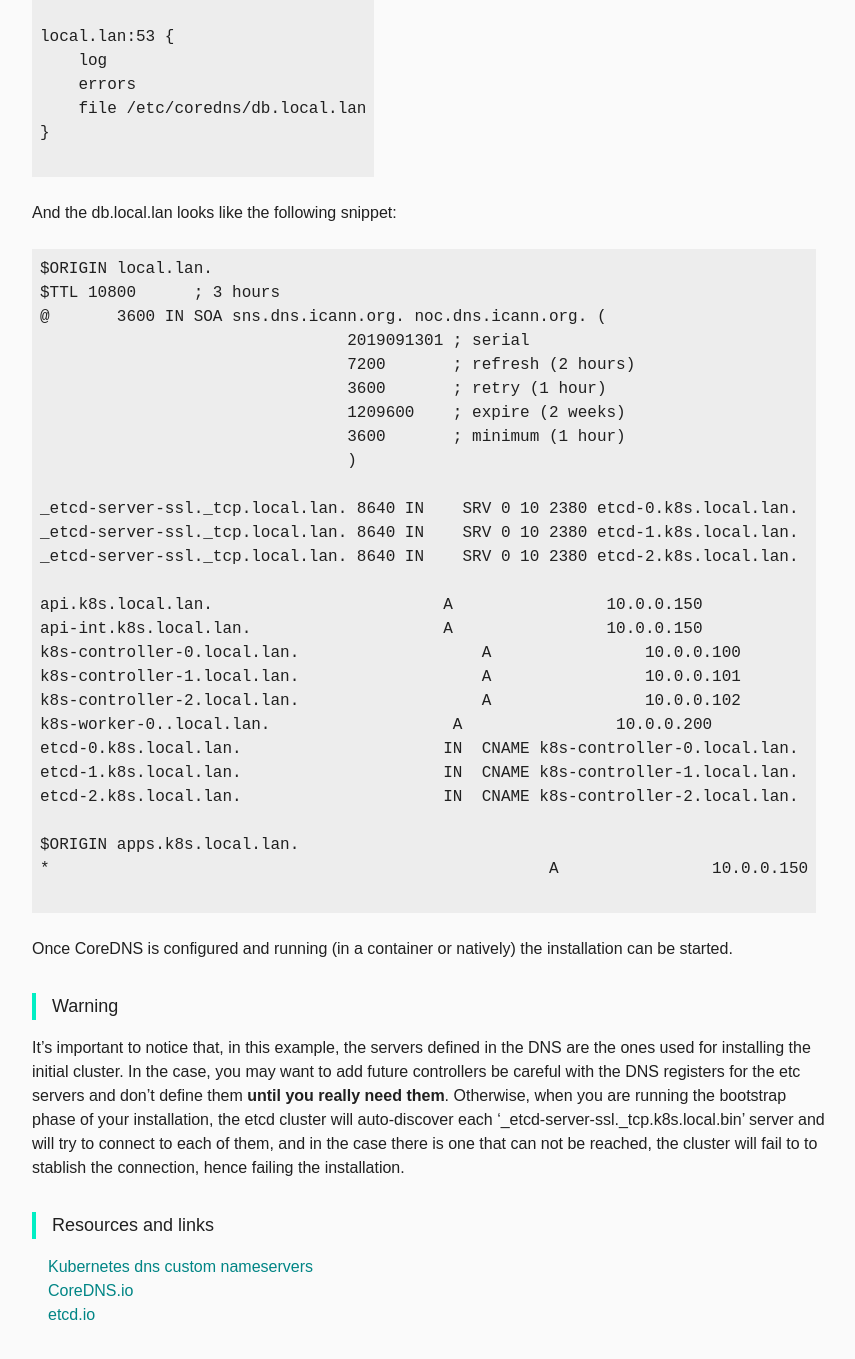
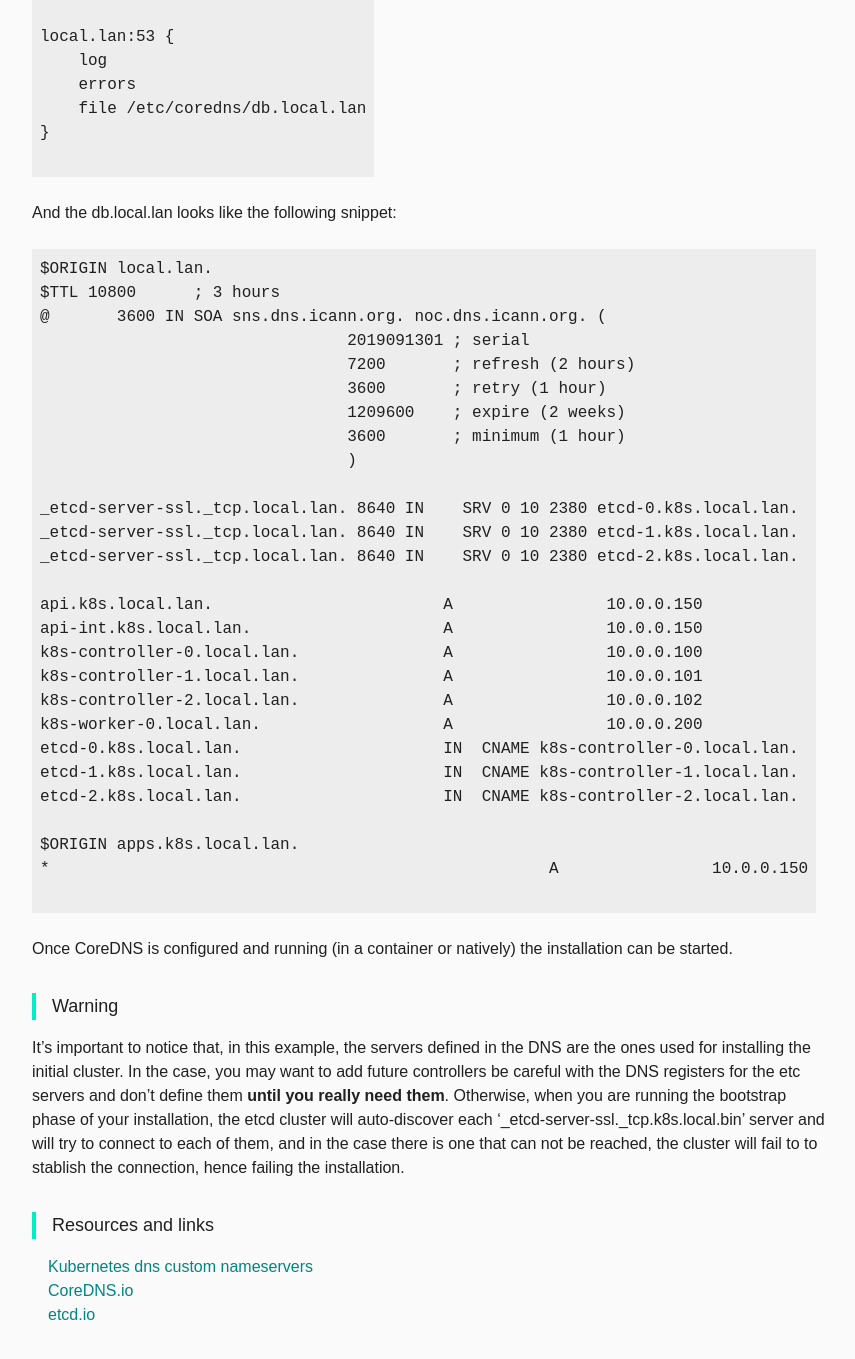
Before and after one commit to metal3-io/metal3-io.github.io, a Jekyll site: the page built from _posts/2019-09-13-dns-tips.md, in a window 1280 px wide and 1400 px high, scrolled down 1560 px. Shown: the top 1359 px of the window, without its empty margins (34-889 px from the left). Built offline with Jekyll 4.4.1, drawn with Linux system fonts in a browser that asks for light colours; our own code applies the rules of GitHub Pages for plain Markdown files.

Commit message:
another naming fix
Signed-off-by: Pedro Ibáñez <pedro@redhat.com>

```diff
--- a/_posts/2019-09-13-dns-tips.md
+++ b/_posts/2019-09-13-dns-tips.md
@@ -69,10 +69,10 @@ _etcd-server-ssl._tcp.local.lan. 8640 IN    SRV 0 10 2380 etcd-2.k8s.local.lan.
 
 api.k8s.local.lan.                        A                10.0.0.150
 api-int.k8s.local.lan.                    A                10.0.0.150
-k8s-controller-0.local.lan.                   A                10.0.0.100
-k8s-controller-1.local.lan.                   A                10.0.0.101
-k8s-controller-2.local.lan.                   A                10.0.0.102
-k8s-worker-0..local.lan.                   A                10.0.0.200
+k8s-controller-0.local.lan.               A                10.0.0.100
+k8s-controller-1.local.lan.               A                10.0.0.101
+k8s-controller-2.local.lan.               A                10.0.0.102
+k8s-worker-0.local.lan.                   A                10.0.0.200
 etcd-0.k8s.local.lan.                     IN  CNAME k8s-controller-0.local.lan.
 etcd-1.k8s.local.lan.                     IN  CNAME k8s-controller-1.local.lan.
 etcd-2.k8s.local.lan.                     IN  CNAME k8s-controller-2.local.lan.
```
